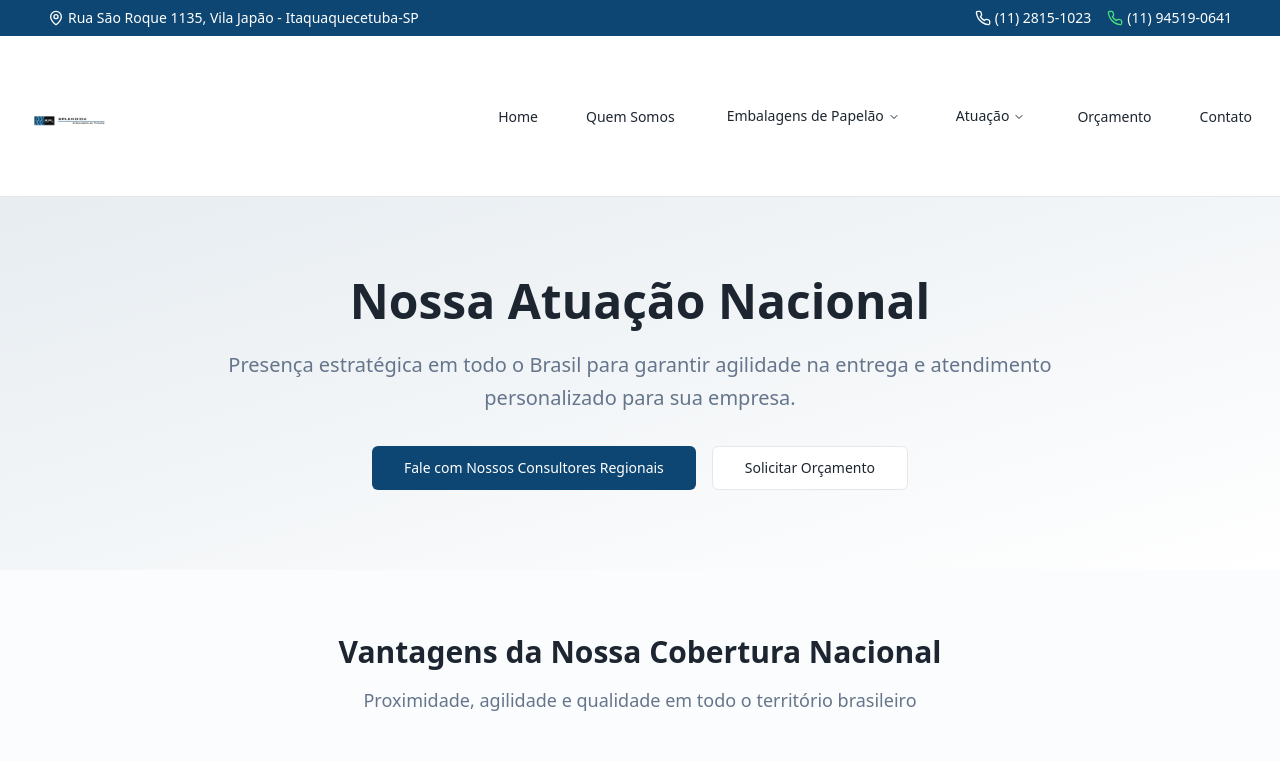
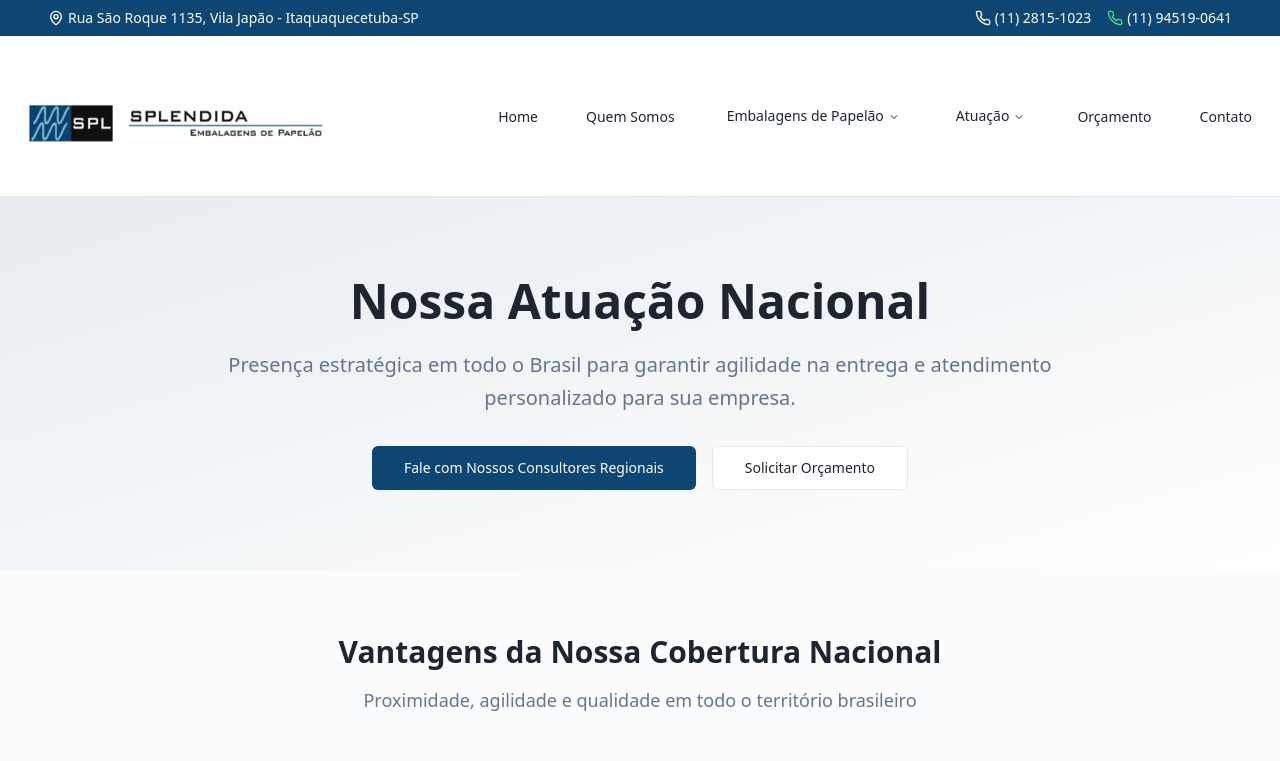
Before and after one commit to petrosinoo/splendida-reimagined-packaging, a React (Vite) app: page /atuacao in a window 1280 px wide. Shown: the top 761 px of the page. Built offline with nearby package versions, Linux system fonts and the light colour scheme.

Commit message:
Atualizar logo
Substitui o logo atual pelo novo logo fornecido.

```diff
--- a/src/components/Header.tsx
+++ b/src/components/Header.tsx
@@ -93,7 +93,7 @@ const Header = () => {
             {/* Logo */}
             <Link to="/" className="flex items-center">
               <img
-                src="/lovable-uploads/28d1374d-7952-40bd-a275-49559778cf2e.png"
+                src="/lovable-uploads/ce553301-b01a-4afe-9c0a-e9af76ed38d0.png"
                 alt="Splendida Embalagens"
                 className="h-32 w-auto"
               />
```
Also changed, not shown: public/lovable-uploads/ce553301-b01a-4afe-9c0a-e9af76ed38d0.png (added).
